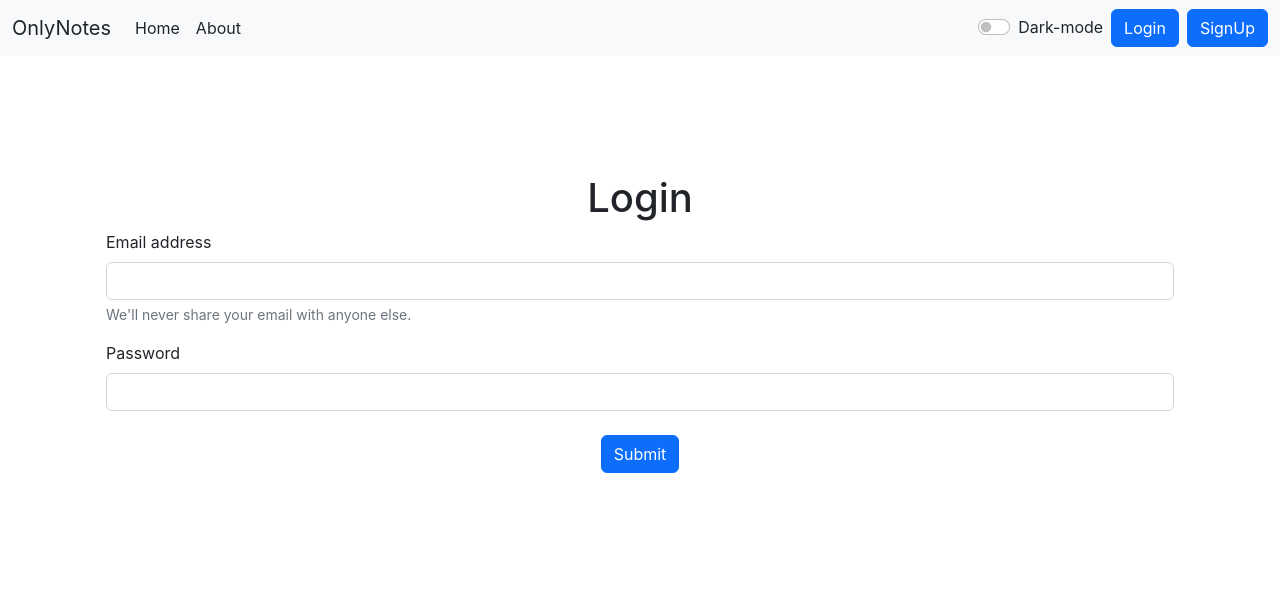
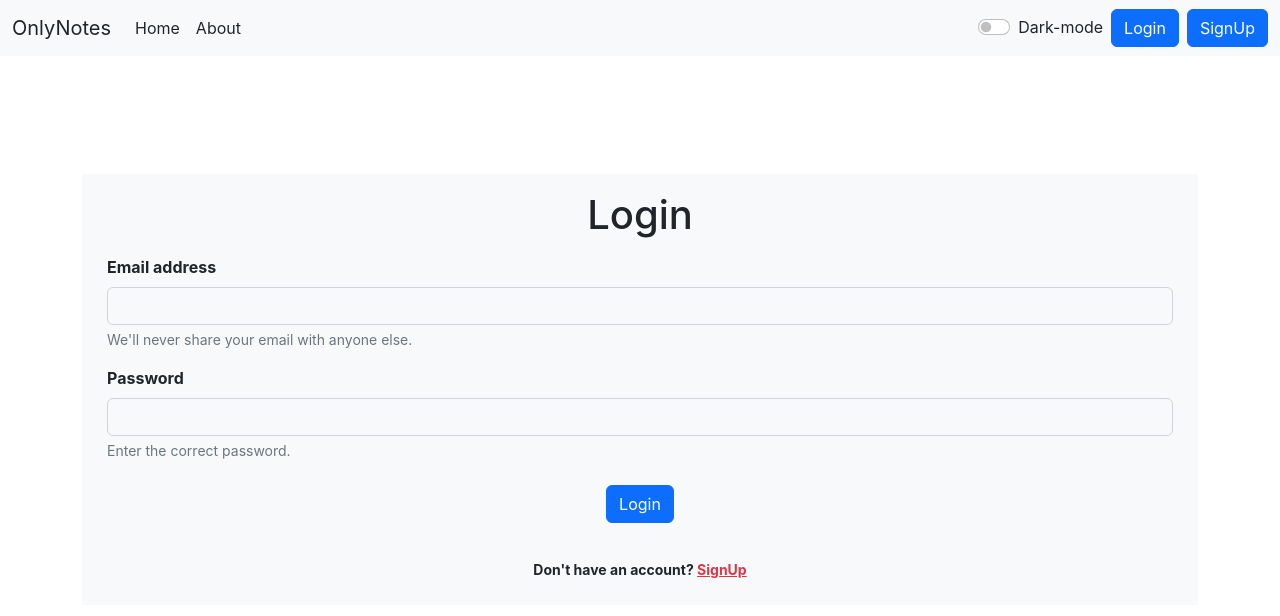
Before and after one commit to realsohel/OnlyNotes-, a React (Create React App) app: page /login in a window 1280 px wide. Shown: the top 616 px of the page. Built offline with nearby package versions, Linux system fonts and the light colour scheme.

Commit message:
Almost all done, just Some changes are remaining

```diff
--- a/src/App.js
+++ b/src/App.js
@@ -57,8 +57,8 @@ function App() {
       <Routes>
         <Route  exact path = "/home" element={<Home mode={mode} text={textmode} showAlert={showAlert}/>}/>
         <Route  exact path = "/about" element={<About/>}/>
-        <Route  exact path = "/login" element={<Login showAlert={showAlert}/>}/>
-        <Route  exact path = "/signup" element={<SignUp showAlert={showAlert}/>}/>
+        <Route  exact path = "/login" element={<Login showAlert={showAlert} mode={mode} text={textmode}/>}/>
+        <Route  exact path = "/signup" element={<SignUp showAlert={showAlert} mode={mode} text={textmode}/>}/>
       </Routes>
       </div>
 
--- a/src/components/AddNote.js
+++ b/src/components/AddNote.js
@@ -9,7 +9,7 @@ const AddNote = (props) => {
     const Addnotebtn = (e)=>{ //submit btn
             e.preventDefault();
             addNote(note.title , note.description , note.tag);
-            props.showAlert("Note updated  Successfully." , "success:");
+            props.showAlert("Note Added  Successfully." , "success");
             setNote({title: "", description: "", tag:""});
     }
 
--- a/src/components/Alert.js
+++ b/src/components/Alert.js
@@ -3,7 +3,7 @@ import React from 'react'
 function Alert(props) {
     const capitalize = (word)=>{
         if(word==='danger'){
-            word='Error:'
+            word='Error'
         }
         const lower = word.toLowerCase();
         return lower.charAt(0).toUpperCase() + lower.slice(1);
@@ -11,7 +11,7 @@ function Alert(props) {
     return (
         <div style={{height: '100px', marginTop: "58px" }}>
         {props.alert && <div className={`alert alert-${props.alert.type} alert-dismissible fade show`} role="alert">
-            <strong>{capitalize(props.alert.type)}</strong> {props.alert.msg}
+            <strong>{capitalize(props.alert.type)}</strong><b>:</b> {props.alert.msg}
         </div>}
         </div>
     )
--- a/src/components/Home.js
+++ b/src/components/Home.js
@@ -4,7 +4,6 @@ import Notes from './Notes';
 const Home = (props) => {
     return (
     <>
-
         <Notes mode={props.mode} text={props.text} showAlert={props.showAlert}/>
 
     </>
--- a/src/components/Login.js
+++ b/src/components/Login.js
@@ -1,5 +1,5 @@
 import React, { useState } from 'react'
-import { useNavigate } from "react-router-dom"
+import { Link, useNavigate } from "react-router-dom"
 
 const Login = (props) => {
 
@@ -23,7 +23,7 @@ const Login = (props) => {
             if(json.success){
                 //redirect
                 localStorage.setItem('token' , json.authtoken);
-                props.showAlert("Logged in Successfully." , "success:");
+                props.showAlert("Logged in Successfully." , "success");
                 history("/home");
 
             }
@@ -39,22 +39,27 @@ const Login = (props) => {
 
 
     return (
-        <div className='container justify-center'>
-            <h1 className='d-flex justify-content-center'> Login </h1>
+        <div className={`container justify-center border border-${props.mode} bg-${props.mode==='dark'?'#171717':'light'} text-${props.text}`}>
+            <h1 className='d-flex justify-content-center my-3'> Login </h1>
 
             <form className='container  justify-content-center' onSubmit={handlesubmit}>
                 <div className="mb-3">
-                    <label htmlFor="email" className="form-label">Email address</label>
-                    <input type="email" className="form-control" id="email" name="email" aria-describedby="emailHelp" value={credentials.email} onChange={onChange}/>
+                    <label htmlFor="email" className="form-label"><b>Email address</b></label>
+                    <input type="email" className={`form-control bg-${props.mode} text-${props.text} `} id="email" name="email" aria-describedby="emailHelp" value={credentials.email} onChange={onChange}/>
                     <div id="emailHelp" className="form-text">We'll never share your email with anyone else.</div>
                 </div>
                 <div className="mb-3">
-                    <label htmlFor="password" className="form-label">Password</label>
-                    <input type="password" className="form-control" id="password" name="password" value={credentials.password} onChange={onChange}/>
+                    <label htmlFor="password" className="form-label"><b>Password</b></label>
+                    <input type="password" className={`form-control bg-${props.mode} text-${props.text} `} id="password" name="password" value={credentials.password} onChange={onChange}/>
+                    <div id="emailHelp" className="form-text">Enter the correct password.</div>
                 </div>
 
                 <div className="container d-flex justify-content-center my-4">
-                <button type="submit " className="btn btn-primary " >Submit</button>
+                <button type="submit " className="btn btn-primary " >Login</button>
+                </div>
+                <div className="container d-flex justify-content-center my-4">
+                <p className="small fw-bold mt-2 pt-1 mb-0">Don't have an account? <Link to="/signup"
+                className="link-danger">SignUp</Link></p>
                 </div>
             </form>
         </div>
--- a/src/components/NoteItem.js
+++ b/src/components/NoteItem.js
@@ -12,7 +12,7 @@ function NoteItem(props) {
         let n = window.confirm("Do you really want to delete this note ? ");
         if(n){
             deleteNote(note._id);
-            props.showAlert("Your note has been deleted Successfully" , "success:");
+            props.showAlert("Your note has been deleted Successfully" , "success");
         }
     }
     return (
@@ -23,7 +23,7 @@ function NoteItem(props) {
                     <h5 className={`card-title text-${props.text} bg-${props.mode}`}>{note.title}</h5>
                     <i className="fa-solid fa-trash-can mx-2" onClick={deletingnote}></i>
                     <i className="fa-solid fa-pen-to-square mx-2" onClick={()=>{updateNote(note)
-                        props.showAlert("Note updated  Successfully." , "success:");}}></i>
+                        props.showAlert("Note updated  Successfully." , "success");}}></i>
                     </div>
                     <p className={`card-text text-${props.text} bg-${props.mode}`}>{note.description} </p>
                     <footer className="text-muted">#{note.tag} </footer>
--- a/src/components/SignUp.js
+++ b/src/components/SignUp.js
@@ -1,5 +1,5 @@
 import React, { useState } from 'react'
-import { useNavigate } from "react-router-dom"
+import { useNavigate, Link } from "react-router-dom"
 
 const SignUp = (props) => {
     const [credentials, Setcredentials] = useState({name: "" , email:"" , password:"" , cpassword:""});
@@ -22,7 +22,7 @@ const SignUp = (props) => {
             if(json.success){
                 //redirect
                 localStorage.setItem('token' , json.authtoken);
-                props.showAlert("Account created Successfully." , "success:");
+                props.showAlert("Account created Successfully." , "success");
                 history("/home");
 
             }
@@ -38,32 +38,36 @@ const SignUp = (props) => {
 
 
     return (
-        <div className='container justify-center'>
-            <h1 className='d-flex justify-content-center'> SignUp </h1>
+        <div className={`container justify-center border border-${props.mode} bg-${props.mode==='dark'?'#171717':'light'} text-${props.text}`}>
+            <h1 className='d-flex justify-content-center my-3'> SignUp </h1>
 
             <form className='container  justify-content-center' onSubmit={handlesubmit}>
                 <div className="mb-3">
                     <label htmlFor="name" className="form-label"><b>Your name</b> </label>
-                    <input type="text" className="form-control" id="name" name="name" aria-describedby="emailHelp" value={credentials.name} onChange={onChange}/>
+                    <input type="text" className={`form-control bg-${props.mode} text-${props.text} `} id="name" name="name" aria-describedby="emailHelp" value={credentials.name} onChange={onChange}/>
 
                 </div>
                 <div className="mb-3">
                     <label htmlFor="email" className="form-label"><b>Email address</b></label>
-                    <input type="email" className="form-control" id="email" name="email" aria-describedby="emailHelp" value={credentials.email} onChange={onChange}/>
+                    <input type="email" className={`form-control bg-${props.mode} text-${props.text} `} id="email" name="email" aria-describedby="emailHelp" value={credentials.email} onChange={onChange}/>
                     <div id="emailHelp" className="form-text">Neccesary.</div>
                 </div>
                 <div className="mb-3">
                     <label htmlFor="password" className="form-label"><b>Password</b></label>
-                    <input type="password" className="form-control" id="password" name="password" value={credentials.password} onChange={onChange} minLength={5} required/>
+                    <input type="password" className={`form-control bg-${props.mode} text-${props.text} `} id="password" name="password" value={credentials.password} onChange={onChange} minLength={5} required/>
                     <div id="emailHelp" className="form-text">Minimum 5 characters.</div>
                 </div>
                 <div className="mb-3">
                     <label htmlFor="cpassword" className="form-label"><b>Confirm Password</b></label>
-                    <input type="password" className="form-control" id="cpassword" name="cpassword" value={credentials.cpassword} onChange={onChange} minLength={5} required/>
+                    <input type="password" className={`form-control bg-${props.mode} text-${props.text} `} id="cpassword" name="cpassword" value={credentials.cpassword} onChange={onChange} minLength={5} required/>
                 </div>
 
                 <div className="container d-flex justify-content-center my-4">
-                <button type="submit " className="btn btn-primary " >Submit</button>
+                <button type="submit " disabled={credentials.password!==credentials.cpassword} className="btn btn-primary " >SignUp</button>
+                </div>
+                <div className="container d-flex justify-content-center my-4">
+                <p className="small fw-bold mt-2 pt-1 mb-0">Already have an account? <Link to="/login"
+                className="link-danger">Login</Link></p>
                 </div>
             </form>
         </div>
```
Also changed, not shown: src/components/Navbar.js (+9 -3 lines), src/components/Notes.js (+10 -2 lines), src/context/notes/NoteState.js (+4 -4 lines).
